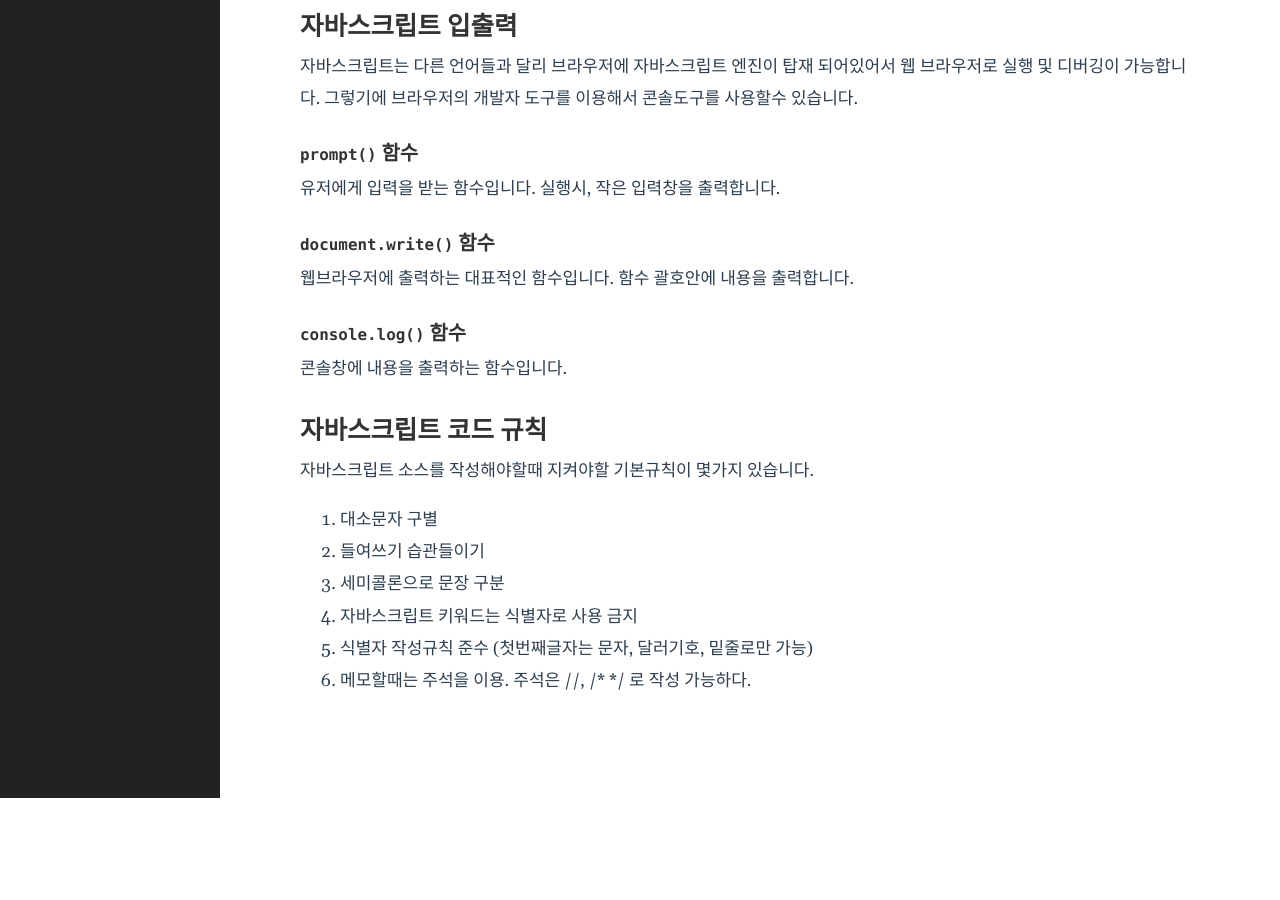
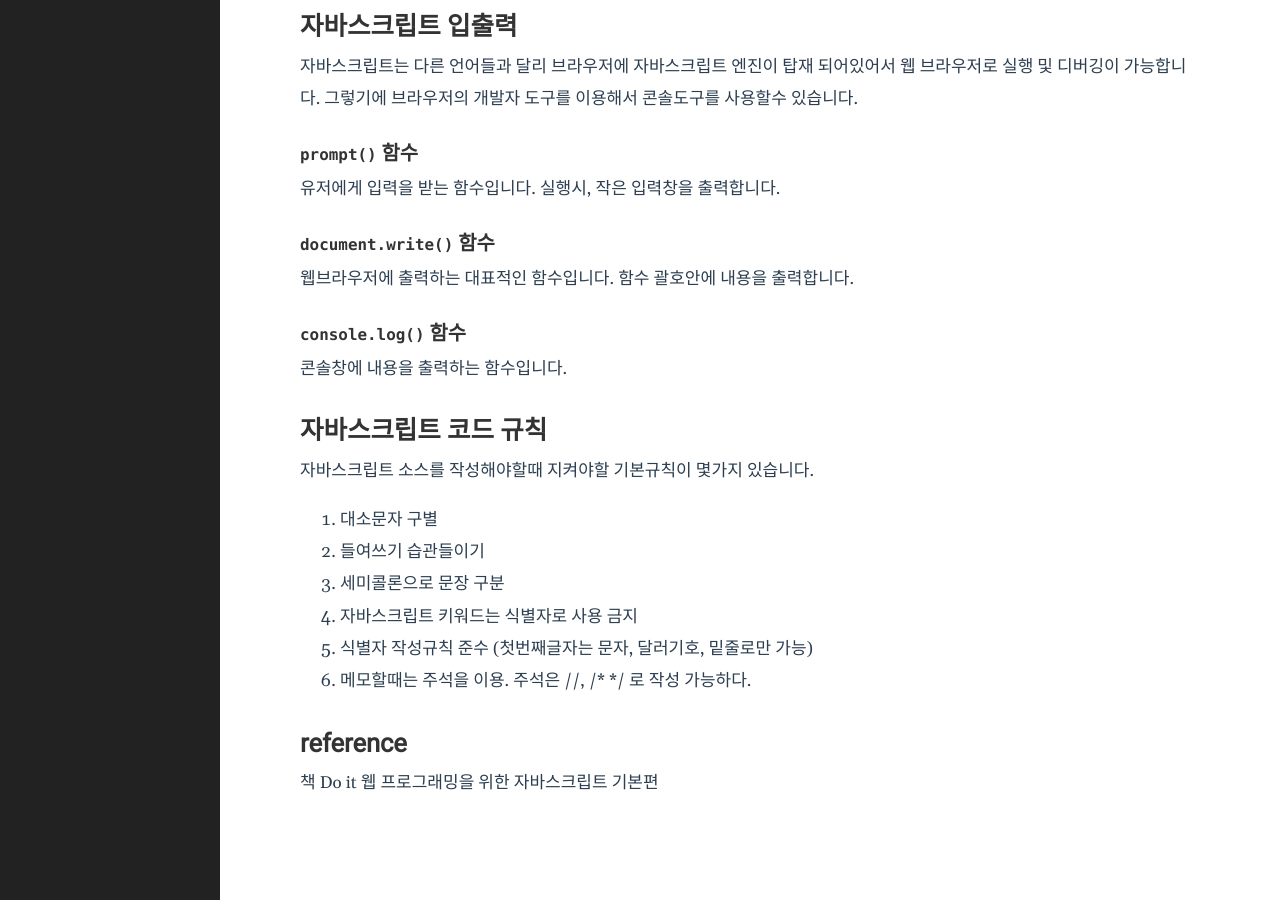
Before and after one commit to 0626na/0626na.github.io, a Jekyll site: the page built from _posts/2021-04-12-자바스크립트 기초-2. 자바스크립트와 친해지기.md, in a window 1280 px wide and 900 px high, scrolled down 1052 px. Built offline with Jekyll 4.4.1, drawn with Linux system fonts in a browser that asks for light colours; before the commit the page ends 1850 px from its top, so only the background shows below that.

Commit message:
Update 2021-04-12-자바스크립트 기초-2. 자바스크립트와 친해지기.md

```diff
--- a/_posts/2021-04-12-자바스크립트 기초-2. 자바스크립트와 친해지기.md
+++ b/_posts/2021-04-12-자바스크립트 기초-2. 자바스크립트와 친해지기.md
@@ -68,3 +68,6 @@ HTML 문서에 자바스크립트를 작성하는 방법은 간단히 두 가지
 4. 자바스크립트 키워드는 식별자로 사용 금지
 5. 식별자 작성규칙 준수 (첫번째글자는 문자, 달러기호, 밑줄로만 가능)
 6. 메모할때는 주석을 이용. 주석은 //, /* */ 로 작성 가능하다.
+
+## reference
+책 Do it 웹 프로그래밍을 위한 자바스크립트 기본편
```
